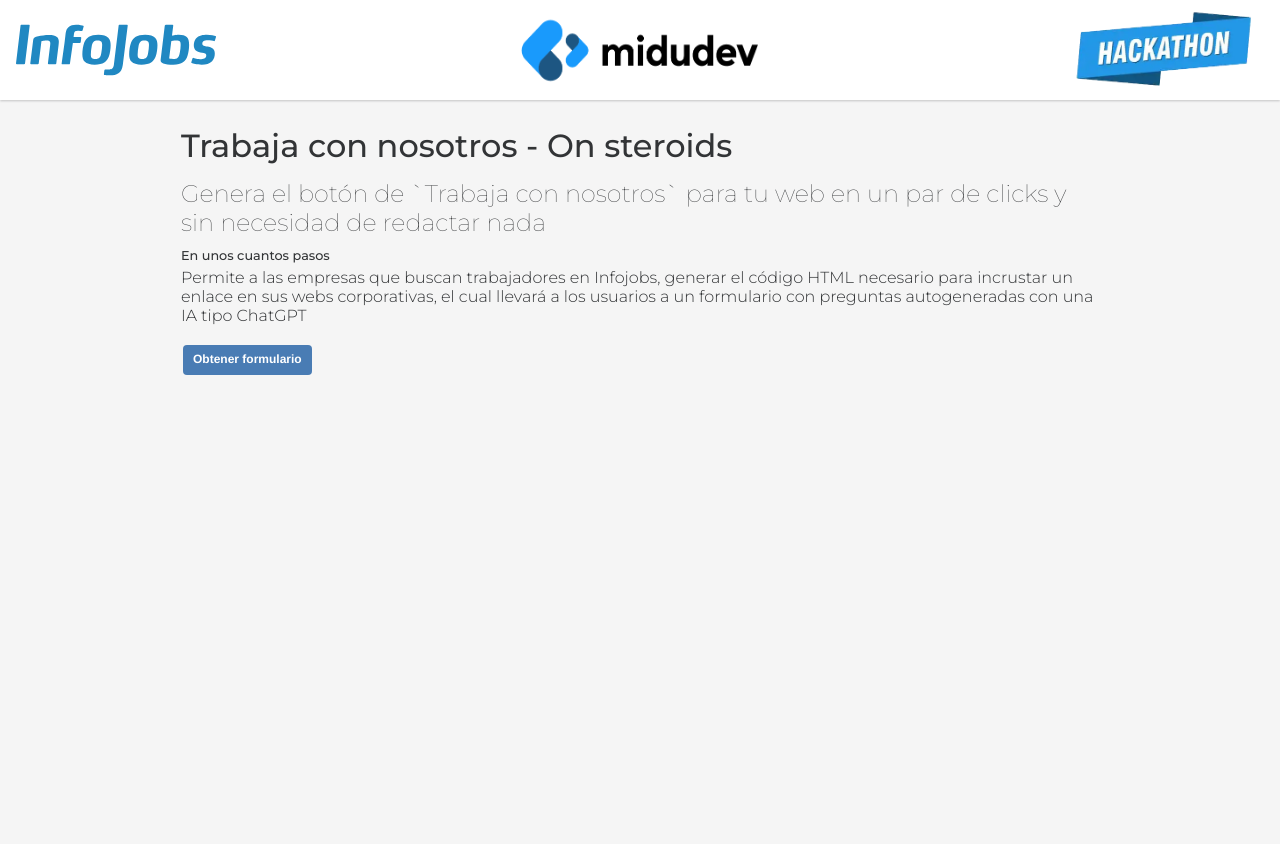
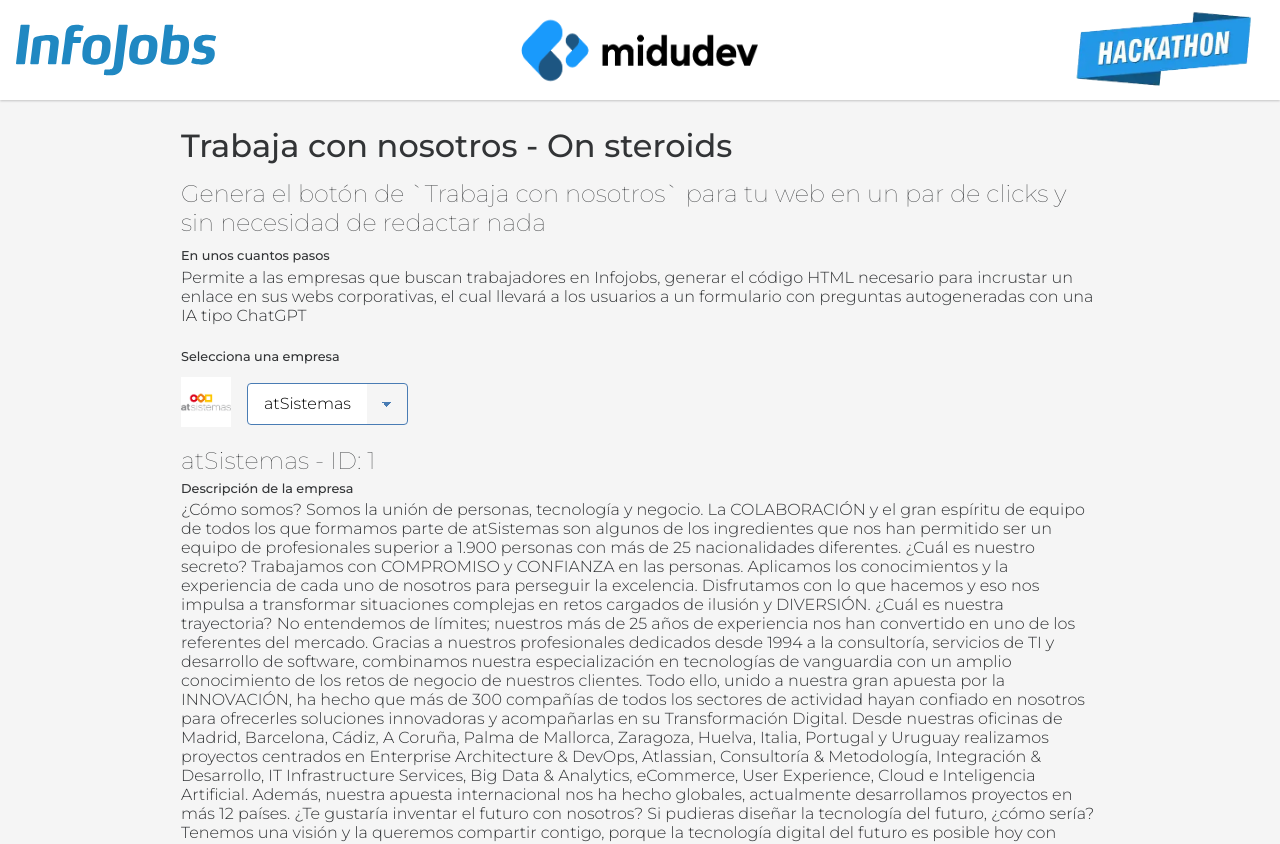
Before and after one commit to eliasdefrancisco/trabaja-con-nosotros-on-steroids, a Next.js app: page / in a window 1280 px wide. Shown: the top 844 px of the page. Built offline with nearby package versions, Linux system fonts and the light colour scheme.

Commit message:
company mock selector

```diff
--- /dev/null
+++ b/app/clientComponents/CompanyMockSelector/index.js
@@ -0,0 +1,51 @@
+'use client'
+
+import Image from 'next/image'
+import styles from './styles.module.css'
+import { useGlobalContext } from '@/app/context/store'
+import { companiesMock } from '@/app/context/companiesMock'
+
+export default function CompanyMockSelector () {
+  const {
+    companyId,
+    setCompanyId,
+    companyName,
+    setCompanyName,
+    imageName,
+    setImageName,
+    description,
+    setDescription
+  } = useGlobalContext()
+  const companyNames = companiesMock.map((company) => company.companyName)
+
+  function handleSelect (e) {
+    const selectedCompany = companiesMock.find(
+      (company) => company.companyName === e.target.value
+    )
+    setCompanyId(selectedCompany.companyId)
+    setCompanyName(selectedCompany.companyName)
+    setImageName(selectedCompany.imageName)
+    setDescription(selectedCompany.description)
+  }
+
+  return (
+    <div className={styles.container}>
+      <h3>Selecciona una empresa</h3>
+      <div className={styles.selector}>
+        <div>
+          <Image src={`/${imageName}`} alt={`${imageName} logo`} width={50} height={50} />
+        </div>
+        <select className={styles.select} onChange={handleSelect}>
+          {companyNames.map((name) => {
+            return (
+              <option key={name} value={name}>{name}</option>
+            )
+          })}
+        </select>
+      </div>
+      <h2>{companyName} - ID: {companyId}</h2>
+      <h3>Descripción de la empresa</h3>
+      <p>{description}</p>
+    </div>
+  )
+}
--- /dev/null
+++ b/app/clientComponents/CompanyMockSelector/styles.module.css
@@ -0,0 +1,69 @@
+.container {
+  margin-top: 1rem;
+}
+
+.selector {
+  display: flex;
+  flex-direction: row;
+  align-items: flex-start;
+  gap: 1rem;
+  align-items: center;
+}
+
+.select {
+  /* reset */
+  margin: 0;
+  -webkit-box-sizing: border-box;
+  -moz-box-sizing: border-box;
+  box-sizing: border-box;
+  -webkit-appearance: none;
+  -moz-appearance: none;
+
+  /* styling */
+  background-color: var(--foreground-color-inverse-0);
+  border: thin solid var(--background-color-inverse-0);
+  border-radius: 4px;
+  display: inline-block;
+  font: inherit;
+  line-height: 1.5em;
+  padding: 0.5em 3.5em 0.5em 1em;
+  margin: 1rem 0;
+}
+
+/* arrows */
+.select {
+  background-image:
+    linear-gradient(45deg, transparent 50%, var(--background-color-inverse-0) 50%),
+    linear-gradient(135deg, var(--background-color-inverse-0) 50%, transparent 50%),
+    linear-gradient(to right, var(--background-color-1), var(--background-color-1));
+  background-position:
+    calc(100% - 20px) calc(1em + 2px),
+    calc(100% - 15px) calc(1em + 2px),
+    100% 0;
+  background-size:
+    5px 5px,
+    5px 5px,
+    2.5em 2.5em;
+  background-repeat: no-repeat;
+}
+.select:focus {
+  background-image:
+    linear-gradient(45deg, var(--foreground-color-inverse-0) 50%, transparent 50%),
+    linear-gradient(135deg, transparent 50%, var(--foreground-color-inverse-0) 50%),
+    linear-gradient(to right, var(--foreground-color-1), var(--foreground-color-1));
+  background-position:
+    calc(100% - 15px) 1em,
+    calc(100% - 20px) 1em,
+    100% 0;
+  background-size:
+    5px 5px,
+    5px 5px,
+    2.5em 2.5em;
+  background-repeat: no-repeat;
+  border-color: var(--foreground-color-1);
+  outline: 0;
+}
+.select:-moz-focusring {
+  color: transparent;
+  text-shadow: 0 0 0 #000;
+}
--- a/app/page.js
+++ b/app/page.js
@@ -1,3 +1,4 @@
+import CompanyMockSelector from './clientComponents/CompanyMockSelector'
 import GptQuery from './clientComponents/GptQuery'
 import styles from './page.module.css'
 
@@ -14,6 +15,7 @@
       <p>
         Permite a las empresas que buscan trabajadores en Infojobs, generar el código HTML necesario para incrustar un enlace en sus webs corporativas, el cual llevará a los usuarios a un formulario con preguntas autogeneradas con una IA tipo ChatGPT
       </p>
+      <CompanyMockSelector />
       <GptQuery />
     </main>
   )
```
